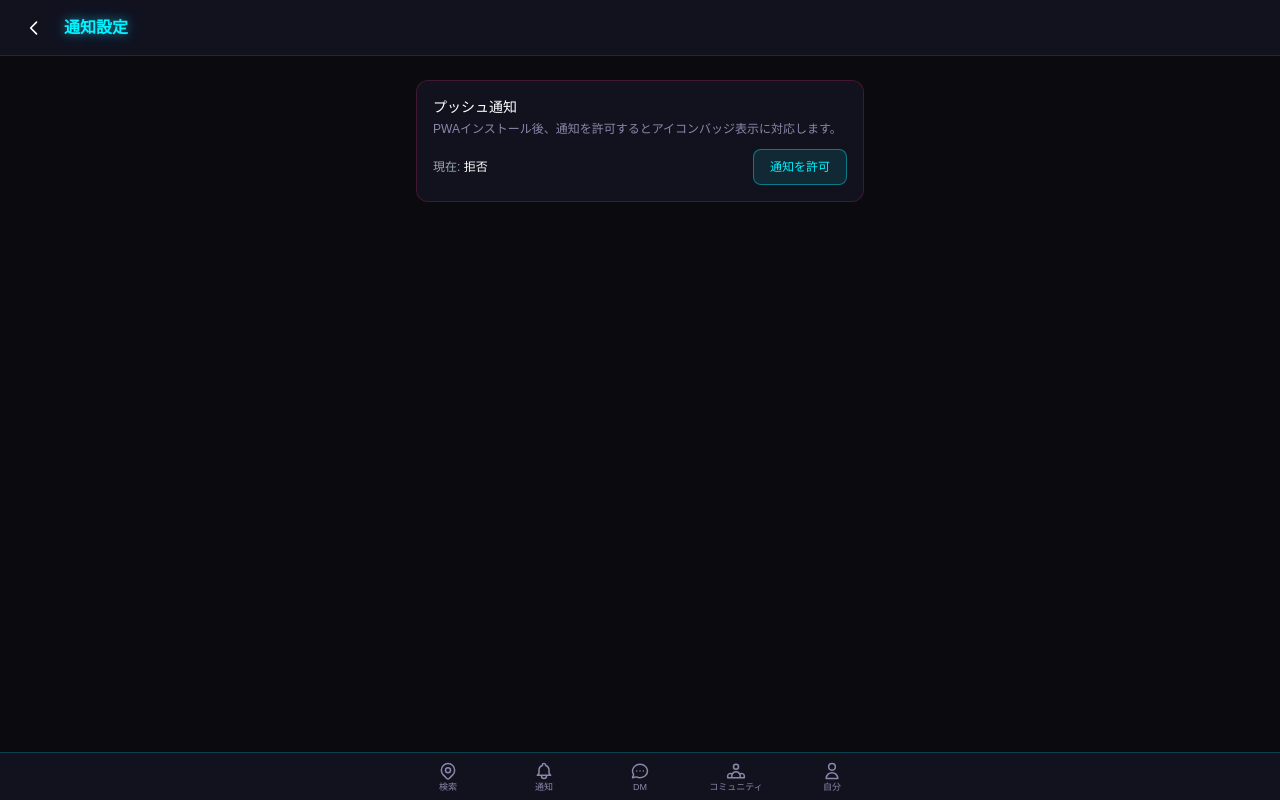
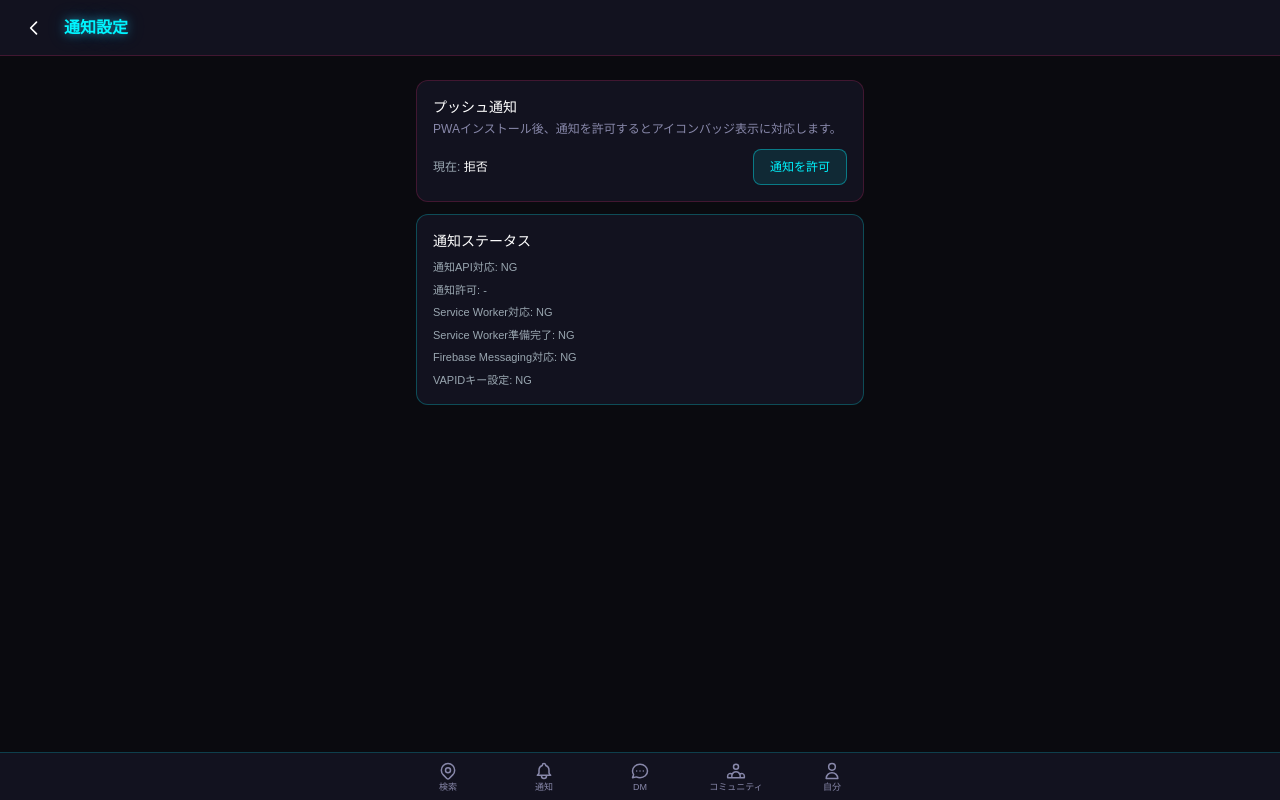
Before and after one commit to rai-morning/rai-pride-app, a Next.js app: page /menu/notifications-settings in a window 1280 px wide. Built offline with nearby package versions, Linux system fonts and the light colour scheme; no server answers.

Commit message:
feat: Add Firebase push notification environment variables

```diff
--- a/app/menu/notifications-settings/page.tsx
+++ b/app/menu/notifications-settings/page.tsx
@@ -2,18 +2,29 @@
 
 import { useEffect, useState } from "react";
 import { useRouter } from "next/navigation";
-import { initPushNotifications } from "@/lib/push";
+import { getPushDebugState, initPushNotifications } from "@/lib/push";
 
 export default function NotificationsSettingsPage() {
   const router = useRouter();
   const [permission, setPermission] = useState<NotificationPermission>("default");
   const [requesting, setRequesting] = useState(false);
   const [statusMessage, setStatusMessage] = useState("");
+  const [debugInfo, setDebugInfo] = useState<{
+    notificationSupported: boolean;
+    notificationPermission: NotificationPermission | "unsupported";
+    serviceWorkerSupported: boolean;
+    serviceWorkerReady: boolean;
+    messagingSupported: boolean;
+    vapidConfigured: boolean;
+  } | null>(null);
 
   useEffect(() => {
     if (typeof window !== "undefined" && "Notification" in window) {
       setPermission(Notification.permission);
     }
+    getPushDebugState()
+      .then((info) => setDebugInfo(info))
+      .catch(() => setDebugInfo(null));
   }, []);
 
   const requestPermission = async () => {
@@ -28,6 +39,8 @@ export default function NotificationsSettingsPage() {
       if (result === "granted") {
         await initPushNotifications();
         setStatusMessage("通知を有効化しました");
+        const info = await getPushDebugState().catch(() => null);
+        if (info) setDebugInfo(info);
       } else {
         setStatusMessage("通知が許可されていません");
       }
@@ -74,6 +87,18 @@ export default function NotificationsSettingsPage() {
             <p className="text-[11px] text-[#9aa7b1] mt-2 break-words">{statusMessage}</p>
           )}
         </div>
+
+        <div className="bg-[#12121f] border border-[#00f5ff]/25 rounded-xl p-4">
+          <p className="text-sm text-white font-medium mb-2">通知ステータス</p>
+          <div className="space-y-1.5 text-[11px] text-[#9aa7b1]">
+            <p>通知API対応: {debugInfo?.notificationSupported ? "OK" : "NG"}</p>
+            <p>通知許可: {debugInfo ? String(debugInfo.notificationPermission) : "-"}</p>
+            <p>Service Worker対応: {debugInfo?.serviceWorkerSupported ? "OK" : "NG"}</p>
+            <p>Service Worker準備完了: {debugInfo?.serviceWorkerReady ? "OK" : "NG"}</p>
+            <p>Firebase Messaging対応: {debugInfo?.messagingSupported ? "OK" : "NG"}</p>
+            <p>VAPIDキー設定: {debugInfo?.vapidConfigured ? "OK" : "NG"}</p>
+          </div>
+        </div>
       </div>
     </main>
   );
--- a/components/BottomNav.tsx
+++ b/components/BottomNav.tsx
@@ -80,13 +80,17 @@ export default function BottomNav() {
         return;
       }
 
-      unsubDm = subscribeConversations(user.uid, (convs) => {
+      unsubDm = subscribeConversations(
+        user.uid,
+        (convs) => {
         const sum = convs.reduce(
-          (acc, c) => acc + ((c.unreadCount?.[user.uid] as number | undefined) ?? 0),
+          (acc, c) => acc + Number((c.unreadCount?.[user.uid] as number | undefined) ?? 0),
           0
         );
-        setDmUnread(sum);
-      });
+        setDmUnread(Number.isFinite(sum) ? sum : 0);
+      },
+        () => setDmUnread(0)
+      );
 
       unsubNotif = subscribeUnreadCount(user.uid, (count) => {
         setNotifUnread(count);
@@ -117,11 +121,13 @@ export default function BottomNav() {
     }
 
     if (nav.serviceWorker?.controller) {
-      nav.serviceWorker.controller.postMessage({
-        type: "BADGE_COUNT",
-        count: totalUnread,
-      });
+      nav.serviceWorker.controller.postMessage({ type: "BADGE_COUNT", count: totalUnread });
+      return;
     }
+
+    nav.serviceWorker?.ready
+      .then((reg) => reg.active?.postMessage({ type: "BADGE_COUNT", count: totalUnread }))
+      .catch(() => undefined);
   }, [dmUnread, notifUnread]);
 
   const getBadge = (key: string | null): number => {
--- a/lib/push.ts
+++ b/lib/push.ts
@@ -54,6 +54,33 @@ export async function initPushNotifications(): Promise<void> {
   pushInitialized = true;
 }
 
+export async function getPushDebugState(): Promise<{
+  notificationSupported: boolean;
+  notificationPermission: NotificationPermission | "unsupported";
+  serviceWorkerSupported: boolean;
+  serviceWorkerReady: boolean;
+  messagingSupported: boolean;
+  vapidConfigured: boolean;
+}> {
+  const notificationSupported = typeof window !== "undefined" && "Notification" in window;
+  const notificationPermission = notificationSupported ? Notification.permission : "unsupported";
+  const serviceWorkerSupported = typeof navigator !== "undefined" && "serviceWorker" in navigator;
+  const serviceWorkerReady = serviceWorkerSupported
+    ? !!(await navigator.serviceWorker.ready.catch(() => null))
+    : false;
+  const messagingSupported = await isSupported().catch(() => false);
+  const vapidConfigured = Boolean(process.env.NEXT_PUBLIC_FIREBASE_VAPID_KEY);
+
+  return {
+    notificationSupported,
+    notificationPermission,
+    serviceWorkerSupported,
+    serviceWorkerReady,
+    messagingSupported,
+    vapidConfigured,
+  };
+}
+
 export async function sendPushToUser(params: {
   toUserId: string;
   type: "like" | "album_request" | "dm";
```
